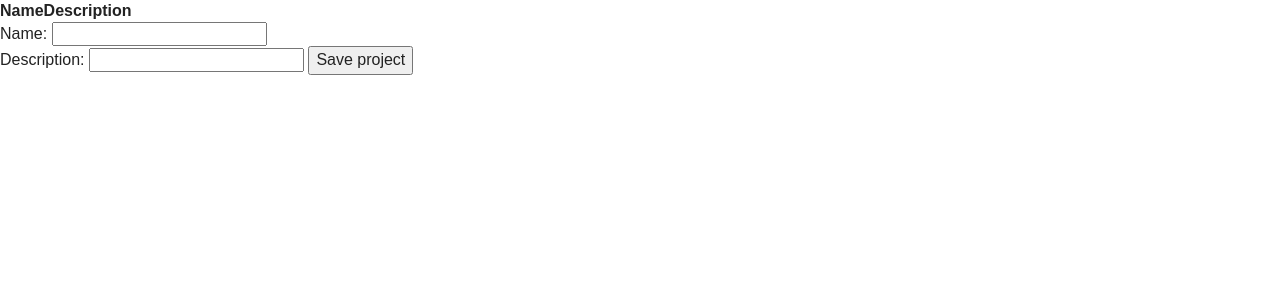
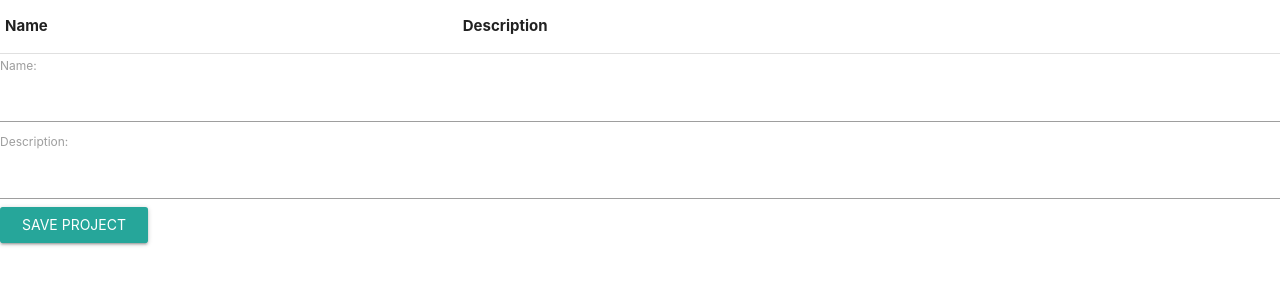
Before and after one commit to Glennovich/Timekeeper-frontend, a website: page Timekeeper-frontend/public_html/projects.html in a window 1280 px wide. Drawn offline with nearby package versions, Linux system fonts and the light colour scheme; no server answers.

Commit message:
materialize added

```diff
--- a/Timekeeper-frontend/public_html/projects.html
+++ b/Timekeeper-frontend/public_html/projects.html
@@ -17,6 +17,8 @@
     <link rel="stylesheet" href="css/timekeeper.css">
     <script src="js/vendor/modernizr-2.8.3.min.js"></script>
     <script src="https://code.jquery.com/jquery-1.12.0.min.js"></script>
+    <link rel="stylesheet" href="https://cdnjs.cloudflare.com/ajax/libs/materialize/1.0.0/css/materialize.min.css">
+    <script src="https://cdnjs.cloudflare.com/ajax/libs/materialize/1.0.0/js/materialize.min.js"></script>
     <script>window.jQuery || document.write('<script src="js/vendor/jquery-1.12.0.min.js"><\/script>')</script>
     <script src="js/config.js"></script>
     <script src="js/plugins.js"></script>
@@ -45,7 +47,7 @@
         <input type="text" name="name" id="projectName"><br>
         <label for="description">Description: </label>
         <input type="text" name="description" id="description">
-        <button type="button" id="saveProject">Save project</button>
+        <input class="btn waves-effect waves-light" type="button" id="saveProject" value="Save project">
     </form>
 </body>
 
```
